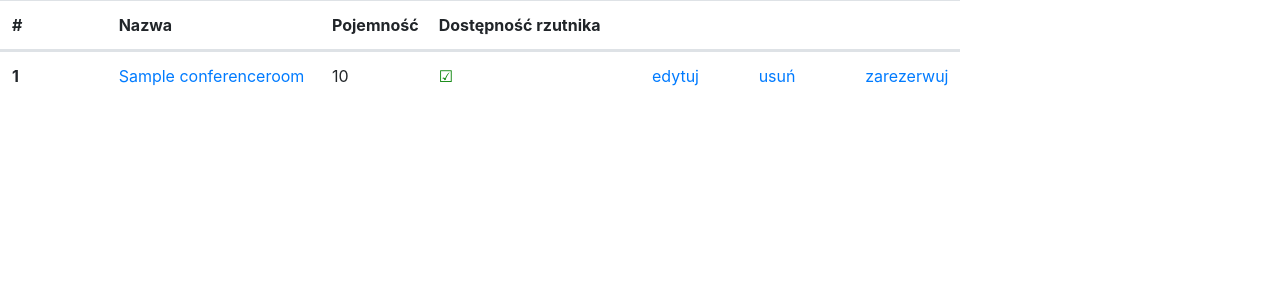
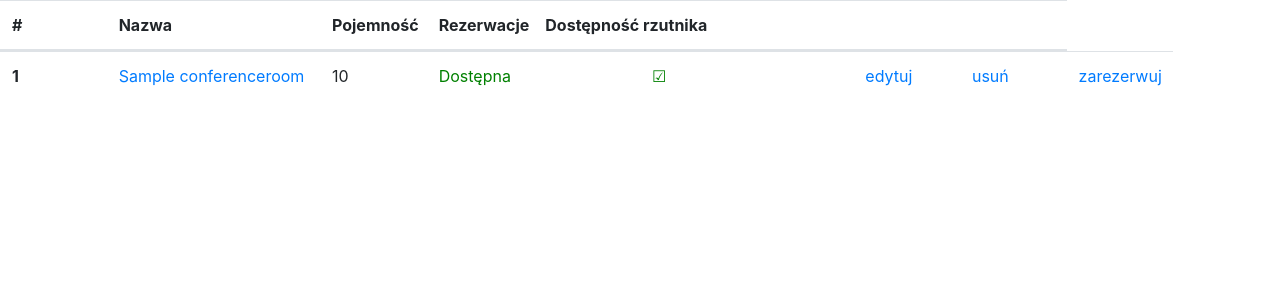
Before and after one commit to polishfrog/Room, a Django app: page / in a window 1280 px wide. Shown: the part 60-360 px from the top of the page. Run offline with Django 4.2, Linux system fonts and the light colour scheme; tables that the repository leaves empty hold one stand-in row (values such as "Sample post"); some libraries are stand-ins or nearby versions.

Commit message:
Rooms View Update data

```diff
--- a/main/templates/reservation.html
+++ b/main/templates/reservation.html
@@ -48,6 +48,10 @@
 </div>
 <!-- Form -->
 
+<!-- All Reservation -->
+
+<!-- All Reservation -->
+
 <!-- Form Error -->
 {% if error %}
 <div class="alert alert-warning alert-dismissible fade show" role="alert">
--- a/main/templates/rooms.html
+++ b/main/templates/rooms.html
@@ -33,7 +33,8 @@
             <th scope="col" class="col-1">#</th>
             <th scope="col" class="col-2">Nazwa</th>
             <th scope="col" class="col-1">Pojemność</th>
-            <th scope="col" class="col-5" colspan="4">Dostępność rzutnika</th>
+            <th scope="col" class="col-1">Rezerwacje</th>
+            <th scope="col" class="col-5" colspan="5"> Dostępność rzutnika</th>
         </tr>
     </thead>
     <tbody>
@@ -44,6 +45,12 @@
             <a href="/room/{{ room.id }}/">{{ room.name }}</a>
         </td>
         <td class="col-1">{{ room.capacity }}</td>
+        {% if room.reserved %}
+            <td class="col-2" style="color: red;">Zarezerwowana</td>
+        {% else %}
+            <td class="col-2" style="color: green;">Dostępna</td>
+        {% endif %}
+
         {% if room.projector_availability %}
             <td class="col-2" style="color: green;">&#9745;</td>
         {% else %}
--- a/main/views.py
+++ b/main/views.py
@@ -31,6 +31,9 @@ class AddRoomView(View):
 class RoomListView(View):
     def get(self, request):
         rooms = ConferenceRoom.objects.all()
+        for room in rooms:
+            reservation_dates = [reservation.date for reservation in room.roomreservation_set.all()]
+            room.reserved = datetime.date.today() in reservation_dates
         return render(request, 'rooms.html', context={'rooms': rooms})
 
 class DeleteRoomView(View):
```
